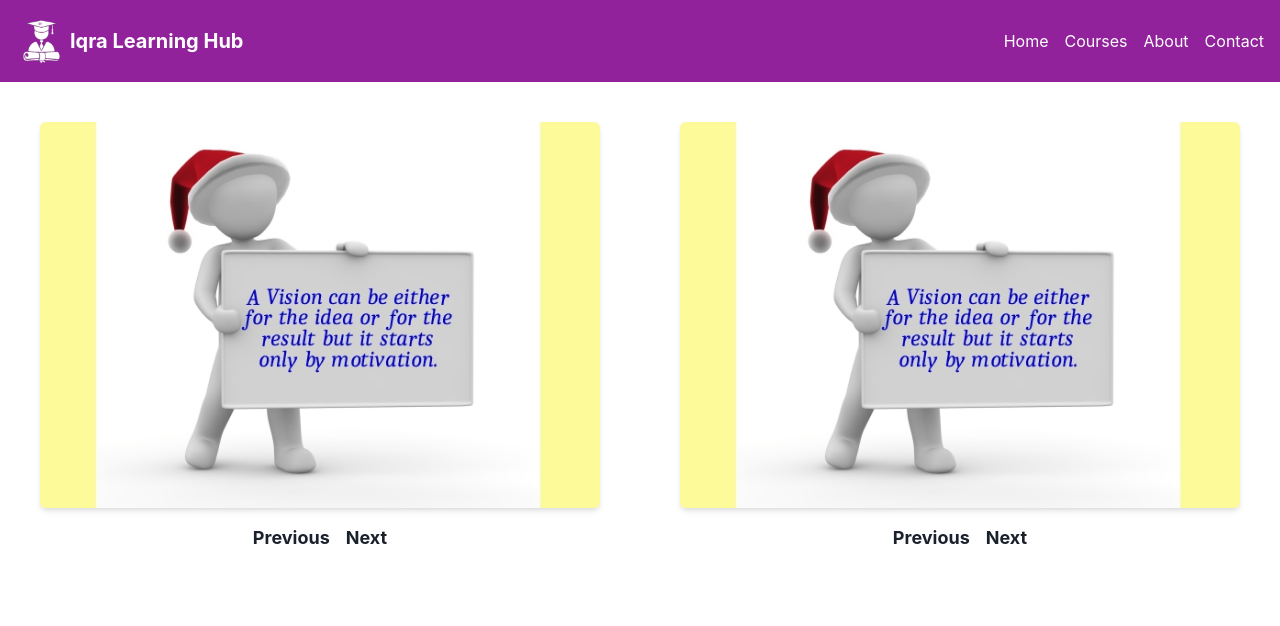
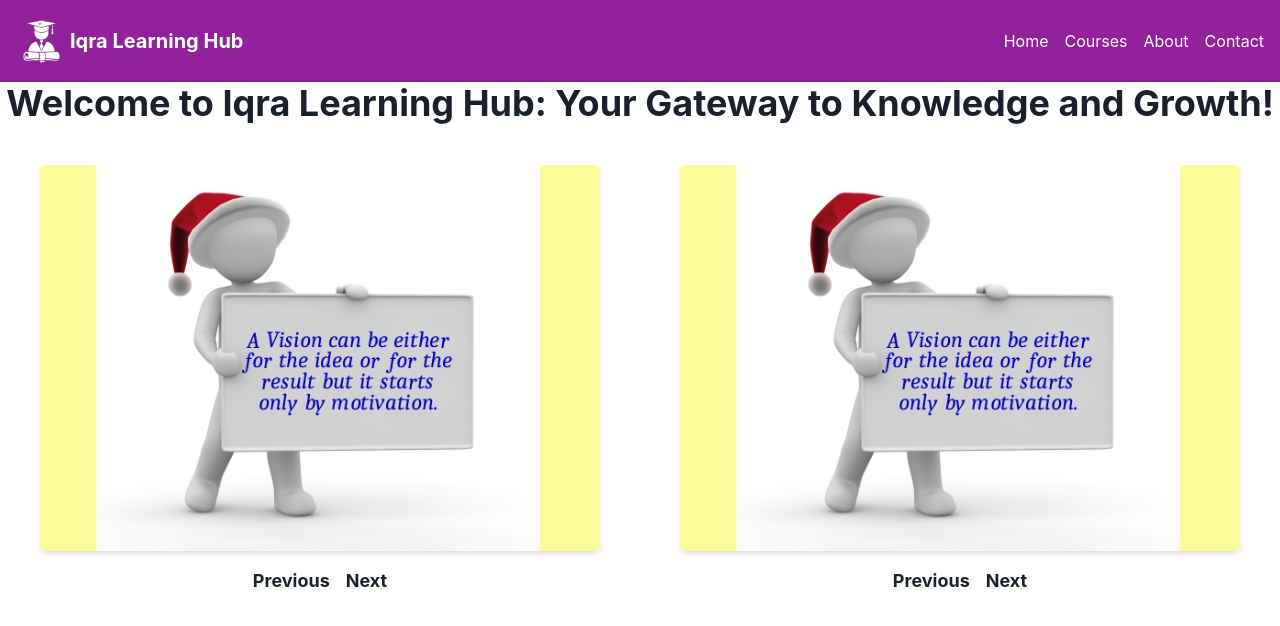
Before and after one commit to NaziaSayyad/learninghub_frontend, a React (Create React App) app in the folder my-app/: page / in a window 1280 px wide. Shown: the top 626 px of the page. Built offline with nearby package versions, Linux system fonts and the light colour scheme.

Commit message:
slideshow-updated

```diff
--- a/my-app/src/App.js
+++ b/my-app/src/App.js
@@ -5,35 +5,28 @@ import Slideshow from './components/Slideshow/Slideshow';
 import { useEffect, useState } from 'react';
 
 function App() {
-  const [isMobile, setIsMobile] = useState(false);
+  // const [isMobile, setIsMobile] = useState(false);
 
-  // Update isMobile state based on window width
-  const handleResize = () => {
-    setIsMobile(window.innerWidth <= 768);
-  };
+  // // Update isMobile state based on window width
+  // // Update is Mobile  jk handleResize = ()=>{
 
-  // Listen for window resize events
-  useEffect(() => {
-    window.addEventListener('resize', handleResize);
-    handleResize();
-    return () => window.removeEventListener('resize', handleResize);
-  }, []);
+  // // }
+  // const handleResize = () => {
+  //   setIsMobile(window.innerWidth <= 768);
+  // };
+
+  // // Listen for window resize events
+  // useEffect(() => {
+  //   window.addEventListener('resize', handleResize);
+  //   handleResize();
+  //   return () => window.removeEventListener('resize', handleResize);
+  // }, []);
+
   return (
     <>
       <Navbar />
-        {
-          isMobile? (
-            <Grid templateRows={'repeat, 1fr'}>
-           <Slideshow />
-          <Slideshow />
-        </Grid>
-          ) :
-          <Flex>
-           <Slideshow />
-          <Slideshow />
-        </Flex>
-        }
-    {/* <Headers /> */}
+
+    <Headers />
     </>
   );
 }
--- a/my-app/src/Pages/Headers/headers.jsx
+++ b/my-app/src/Pages/Headers/headers.jsx
@@ -1,12 +1,45 @@
-import { Box, Heading } from '@chakra-ui/react'
-import React from 'react'
+import { Box, Flex, Grid, Heading } from '@chakra-ui/react'
+import React, { useState } from 'react'
+import { useEffect } from 'react';
+import Slideshow from '../../components/Slideshow/Slideshow';
 
 function Headers() {
+  const [isMobile, setIsMobile] = useState(false);
+
+  // Update isMobile state based on window width
+  // Update is Mobile  jk handleResize = ()=>{
+
+  // }
+  const handleResize = () => {
+    setIsMobile(window.innerWidth <= 768);
+  };
+
+  // Listen for window resize events
+  useEffect(() => {
+    window.addEventListener('resize', handleResize);
+    handleResize();
+    return () => window.removeEventListener('resize', handleResize);
+  }, []);
   return (
    <>
    <Box>
-     <Heading> Welcome to Iqra Learning Hub: Your Gateway to Knowledge and Growth! </Heading>
+     <Heading
+      textAlign={'center'}
+      >
+       Welcome to Iqra Learning Hub: Your Gateway to Knowledge and Growth! </Heading>
    </Box>
+   {
+          isMobile? (
+            <Grid templateRows={'repeat, 1fr'}>
+           <Slideshow />
+          <Slideshow />
+        </Grid>
+          ) :
+          <Flex>
+           <Slideshow />
+          <Slideshow />
+        </Flex>
+        }
    </>
   )
 }
```
Also changed, not shown: 1 other file (tests, documents, lock files or other folders).
